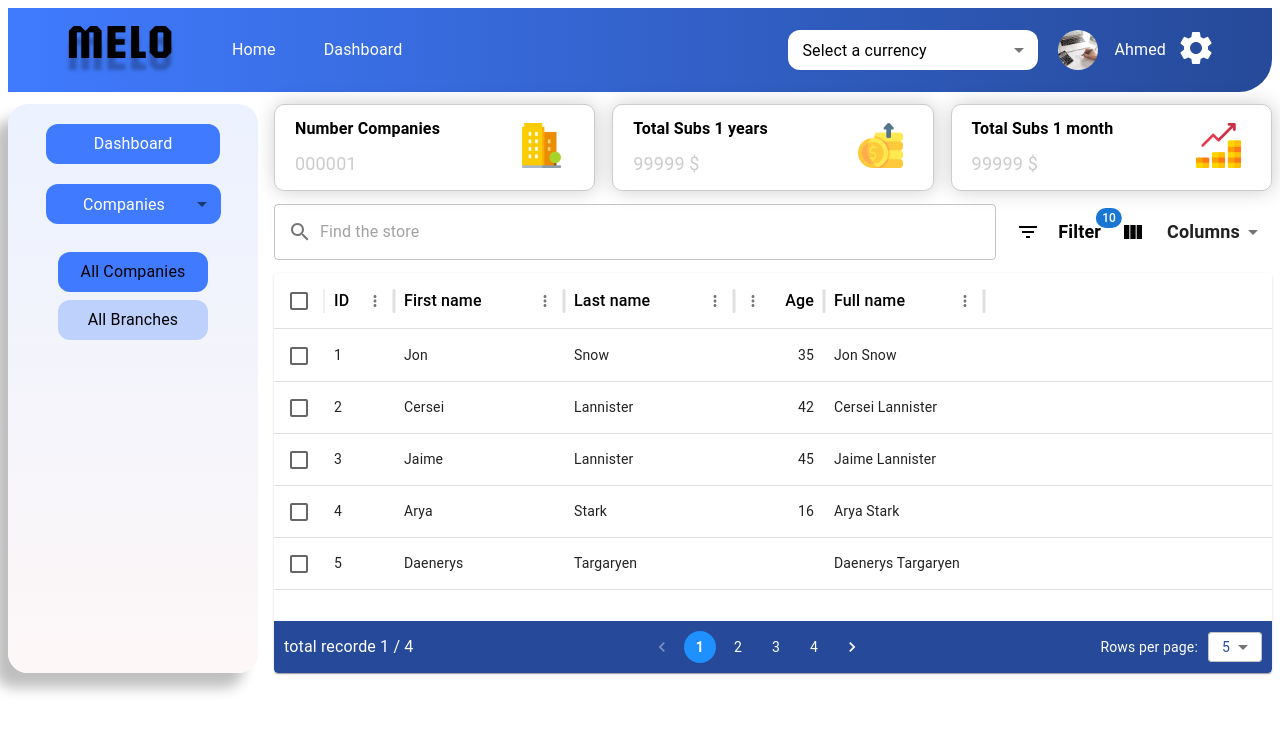
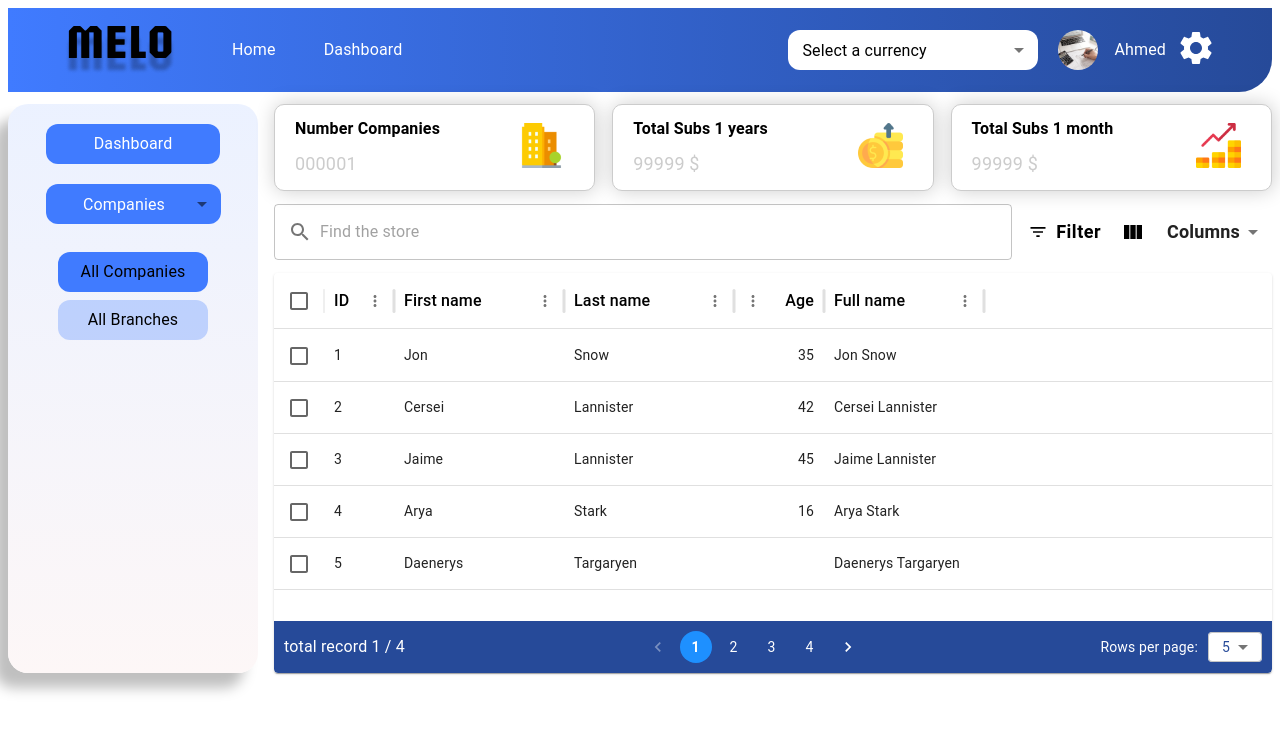
Before and after one commit to ahmedpolat2002/Dashboard-Task, a Next.js app: page /dashboard in a window 1280 px wide. Shown: the top 732 px of the page. Built offline with nearby package versions, Linux system fonts and the light colour scheme.

Commit message:
Connect Search Component with Table and Pagination end

```diff
--- /dev/null
+++ b/app/_components/Columns.tsx
@@ -0,0 +1,134 @@
+import React, { useState } from "react";
+import ColumnSelectIcon from "@mui/icons-material/ViewColumn";
+import {
+  MenuItem,
+  Select,
+  InputAdornment,
+  Stack,
+  Popover,
+  TextField,
+  Checkbox,
+  List,
+  ListItem,
+  ListItemText,
+  FormControlLabel,
+} from "@mui/material";
+
+const options = [
+  { id: 1, label: "ID" },
+  { id: 2, label: "Column 2" },
+  { id: 3, label: "Column 3" },
+  { id: 4, label: "Column 4" },
+];
+
+export default function Columns() {
+  const [anchorEl, setAnchorEl] = useState<null | HTMLElement>(null);
+  const [checkedOptions, setCheckedOptions] = useState<number[]>([]);
+  const [searchTerm, setSearchTerm] = useState("");
+
+  const handleOpen = (event: React.SyntheticEvent<Element, Event>) => {
+    setAnchorEl(event.currentTarget as HTMLElement);
+  };
+
+  const handleClose = () => {
+    setAnchorEl(null);
+  };
+
+  const isOpen = Boolean(anchorEl);
+
+  const filteredOptions = options.filter((option) =>
+    option.label.toLowerCase().includes(searchTerm.toLowerCase())
+  );
+
+  const handleCheck = (id: number) => {
+    setCheckedOptions((prev) =>
+      prev.includes(id) ? prev.filter((item) => item !== id) : [...prev, id]
+    );
+  };
+
+  return (
+    <Stack
+      direction="row"
+      sx={{
+        display: "flex",
+        alignItems: "center",
+      }}
+      spacing={1}
+    >
+      <InputAdornment position="start" sx={{ color: "black" }}>
+        <ColumnSelectIcon />
+      </InputAdornment>
+      <Select
+        onOpen={handleOpen}
+        open={false}
+        value={"columns"}
+        sx={{
+          "& fieldset": {
+            border: "none",
+          },
+          fontWeight: "bold",
+          fontSize: "18px",
+          width: "fit-content",
+        }}
+      >
+        <MenuItem value={"columns"}>Columns</MenuItem>
+      </Select>
+
+      <Popover
+        open={isOpen}
+        anchorEl={anchorEl}
+        onClose={handleClose}
+        anchorOrigin={{
+          vertical: "bottom",
+          horizontal: "left",
+        }}
+      >
+        <Stack
+          spacing={2}
+          sx={{
+            padding: "16px",
+            width: "300px",
+          }}
+        >
+          <TextField
+            placeholder="Search columns..."
+            value={searchTerm}
+            onChange={(e) => setSearchTerm(e.target.value)}
+            variant="outlined"
+            size="small"
+          />
+
+          <List>
+            {filteredOptions.map((option) => (
+              <ListItem key={option.id}>
+                <FormControlLabel
+                  style={{
+                    backgroundColor: "#008CFF",
+                    borderRadius: "5px",
+                    padding: "5px 10px",
+                    width: "100%",
+                    display: "flex",
+                    justifyContent: "space-between",
+                    flexDirection: "row-reverse",
+                  }}
+                  label={
+                    <ListItemText
+                      style={{ fontWeight: "bold", color: "white" }}
+                      primary={option.label}
+                    />
+                  }
+                  control={
+                    <Checkbox
+                      checked={checkedOptions.includes(option.id)}
+                      onChange={() => handleCheck(option.id)}
+                    />
+                  }
+                />
+              </ListItem>
+            ))}
+          </List>
+        </Stack>
+      </Popover>
+    </Stack>
+  );
+}
--- /dev/null
+++ b/app/_components/ContentPage.tsx
@@ -0,0 +1,65 @@
+"use client";
+
+import { Box } from "@mui/material";
+import TotalBox from "../_components/TotalBox";
+import Search from "../_components/Search";
+import Filter from "../_components/Filter";
+import Table from "../_components/Table";
+import Columns from "./Columns";
+import { useState } from "react";
+
+export default function ContentPage() {
+  const [searchText, setSearchText] = useState("");
+
+  return (
+    <Box style={{ display: "flex", flexDirection: "column" }}>
+      <Box
+        style={{
+          display: "flex",
+          flexDirection: "row",
+          justifyContent: "space-between",
+          alignItems: "center",
+        }}
+      >
+        <TotalBox
+          title="Number Companies"
+          value={"000001"}
+          image="/Flat.png"
+          type={"number"}
+        />
+        <TotalBox
+          title="Total Subs 1 years"
+          value={"99999"}
+          image="/Earnings.png"
+        />
+        <TotalBox
+          title="Total Subs 1 month"
+          value={"99999"}
+          image="/Earnings(1).png"
+        />
+      </Box>
+
+      <Box
+        style={{
+          display: "flex",
+          flexDirection: "row",
+          justifyContent: "space-between",
+          alignItems: "center",
+          marginTop: "12px",
+          gap: "12px",
+        }}
+      >
+        <Search
+          onSearch={setSearchText}
+          style={{ flex: 1 }}
+          placeholder="Find the store"
+        />
+        <Filter />
+        <Columns />
+      </Box>
+      <Box style={{ marginTop: "12px" }}>
+        <Table searchText={searchText} />
+      </Box>
+    </Box>
+  );
+}
--- a/app/_components/Filter.tsx
+++ b/app/_components/Filter.tsx
@@ -1,19 +1,20 @@
-"use client";
+import React, { useState } from "react";
+import FilterListIcon from "@mui/icons-material/FilterList";
 import {
-  Badge,
+  Button,
+  Popover,
+  TextField,
+  Select,
+  MenuItem,
+  Stack,
+  Typography,
   Box,
-  IconButton,
-  Menu,
-  MenuItem,
-  Typography,
 } from "@mui/material";
-import FilterListIcon from "@mui/icons-material/FilterList";
-import { useState } from "react";
 
-export default function Filter() {
+export default function FilterComponent() {
   const [anchorEl, setAnchorEl] = useState<null | HTMLElement>(null);
 
-  const handleClick = (event: React.MouseEvent<HTMLElement>) => {
+  const handleOpen = (event: React.MouseEvent<HTMLElement>) => {
     setAnchorEl(event.currentTarget);
   };
 
@@ -21,35 +22,82 @@ export default function Filter() {
     setAnchorEl(null);
   };
 
+  const isOpen = Boolean(anchorEl);
+
   return (
-    <div>
-      <Box
-        style={{
-          display: "flex",
-          alignItems: "center",
-          justifyContent: "center",
-          gap: 10,
+    <Stack direction="row" alignItems="center" spacing={2}>
+      <Button
+        onClick={handleOpen}
+        startIcon={<FilterListIcon />}
+        sx={{
+          color: "black",
+          fontWeight: "bold",
+          fontSize: "18px",
+          textTransform: "capitalize",
         }}
       >
-        <IconButton onClick={handleClick}>
-          <FilterListIcon
-            sx={{
-              color: "black",
-            }}
-          />
-        </IconButton>
-        <Badge badgeContent={10} color="primary">
-          <Typography
-            style={{ fontWeight: "bold", fontSize: "18px", marginRight: "8px" }}
-          >
+        filter
+      </Button>
+
+      <Popover
+        open={isOpen}
+        anchorEl={anchorEl}
+        onClose={handleClose}
+        anchorOrigin={{
+          vertical: "bottom",
+          horizontal: "left",
+        }}
+      >
+        <Box sx={{ padding: "16px", width: "400px" }}>
+          <Typography variant="h6" gutterBottom>
             Filter
           </Typography>
-        </Badge>
-      </Box>
-      <Menu anchorEl={anchorEl} open={Boolean(anchorEl)} onClose={handleClose}>
-        <MenuItem onClick={handleClose}>Option 1</MenuItem>
-        <MenuItem onClick={handleClose}>Option 2</MenuItem>
-      </Menu>
-    </div>
+
+          <Stack
+            direction="row"
+            spacing={2}
+            sx={{
+              marginBottom: "16px",
+            }}
+          >
+            <TextField
+              label="Input 1"
+              variant="outlined"
+              size="small"
+              fullWidth
+            />
+            <Select
+              defaultValue=""
+              size="small"
+              fullWidth
+              sx={{
+                "& fieldset": {
+                  borderRadius: "4px",
+                },
+              }}
+            >
+              <MenuItem value="">Select</MenuItem>
+              <MenuItem value="option1">Option 1</MenuItem>
+              <MenuItem value="option2">Option 2</MenuItem>
+            </Select>
+            <TextField
+              label="Input 2"
+              variant="outlined"
+              size="small"
+              fullWidth
+            />
+          </Stack>
+
+          <Button
+            variant="contained"
+            color="primary"
+            fullWidth
+            onClick={handleClose}
+          >
+            Apply Filter
+          </Button>
+        </Box>
+      </Popover>
+    </Stack>
   );
 }
--- a/app/_components/Table.tsx
+++ b/app/_components/Table.tsx
@@ -6,7 +6,7 @@ import Paper from "@mui/material/Paper";
 import { MenuItem, Pagination, Select, Stack, Typography } from "@mui/material";
 import { SelectChangeEvent } from "@mui/material/Select";
 
-// البيانات:
+// Data:
 const rows = [
   { id: 1, lastName: "Snow", firstName: "Jon", age: 35 },
   { id: 2, lastName: "Lannister", firstName: "Cersei", age: 42 },
@@ -30,7 +30,6 @@ const rows = [
   { id: 20, lastName: "Ahmed", firstName: "Bolad", age: 23 },
 ];
 
-// تعريف الأعمدة:
 const columns: GridColDef[] = [
   { field: "id", headerName: "ID", width: 70 },
   { field: "firstName", headerName: "First name", width: 170 },
@@ -51,52 +50,60 @@ const columns: GridColDef[] = [
     // valueGetter: (params: {
     //   row: { firstName?: string; lastName?: string };
     // }) => {
-    //   // التحقق من وجود params.row
-    //   if (!params || !params.row) return "Unknown"; // قيمة افتراضية إذا كان الصف غير موجود
+    //   if (!params || !params.row) return "Unknown";
     //   const { firstName, lastName } = params.row;
     //   return ${firstName || ""} ${lastName || ""};
     // },
   },
 ];
 
-export default function DataTable() {
-  const [page, setPage] = React.useState(1); // الصفحة الحالية
-  const [pageSize, setPageSize] = React.useState(5); // عدد العناصر في الصفحة
+interface TableProps {
+  searchText: string;
+}
 
-  // دالة التغيير عند الت��قل بين الصفحات
+export default function DataTable({ searchText }: TableProps) {
+  const [page, setPage] = React.useState(1);
+  const [pageSize, setPageSize] = React.useState(5);
+
   const handleChange = (event: React.ChangeEvent<unknown>, value: number) => {
     setPage(value);
   };
 
-  // دالة لتغيير عدد العناصر في الصفحة
   const handlePageSizeChange = (event: SelectChangeEvent<number>) => {
-    setPageSize(Number(event.target.value)); // تحديث pageSize
-    setPage(1); // إعادة الصفحة إلى الأولى عند تغيير الحجم
+    setPageSize(Number(event.target.value));
+    setPage(1);
   };
 
-  // حساب عدد الصفحات
+  const filteredRows = rows.filter((row) =>
+    `${row.firstName || ""} ${row.lastName || ""}`
+      .toLowerCase()
+      .includes(searchText.toLowerCase())
+  );
+
   const count = Math.ceil(rows.length / pageSize);
 
-  // تقسيم البيانات بناءً على الصفحة الحالية
-  const displayedRows = rows.slice((page - 1) * pageSize, page * pageSize);
+  const displayedRows = filteredRows.slice(
+    (page - 1) * pageSize,
+    page * pageSize
+  );
 
   return (
     <Paper sx={{ height: 400, overflow: "hidden" }}>
       <DataGrid
-        rows={displayedRows} // البيانات المعروضة فقط للصفحة الحالية
+        rows={displayedRows}
         columns={columns}
         checkboxSelection
         pageSizeOptions={[pageSize]}
         sx={{
           border: 0,
           "& .MuiDataGrid-columnHeaders": {
-            color: "black", // لون النص
-            fontSize: "16px", // حجم الخط
-            backgroundColor: "#264A99 !important", // لون الخلفية مع أولوية
+            color: "black",
+            fontSize: "16px",
+            backgroundColor: "#264A99 !important",
           },
           "& .MuiDataGrid-footerContainer": {
-            backgroundColor: "#264A99", // لون الفوتر
-            color: "white", // لون النص
+            backgroundColor: "#264A99",
+            color: "white",
           },
         }}
         slots={{
@@ -113,7 +120,7 @@ export default function DataTable() {
               }}
             >
               <Typography variant="body1" color="inherit">
-                total recorde {page} / {count}
+                total record {page} / {count}
               </Typography>
               <Stack spacing={2}>
                 <Pagination
@@ -122,20 +129,19 @@ export default function DataTable() {
                   onChange={handleChange}
                   sx={{
                     "& .MuiPaginationItem-root": {
-                      color: "white", // لون الأرقام
+                      color: "white",
                     },
                     "& .MuiPaginationItem-root.Mui-selected": {
-                      backgroundColor: "#1E90FF", // لون خلفية للصفحة النشطة
-                      color: "white", // لون النص للصفحة النشطة
-                      fontWeight: "bold", // جعل النص عريضًا
+                      backgroundColor: "#1E90FF",
+                      color: "white",
+                      fontWeight: "bold",
                     },
                     "& .MuiPaginationItem-root:hover": {
-                      backgroundColor: "#1E90FF", // لون الخلفية عند التمرير
+                      backgroundColor: "#1E90FF",
                     },
                   }}
                 />
               </Stack>
-              {/* التحكم في عدد العناصر المعروضة */}
               <div style={{ display: "flex", alignItems: "center" }}>
                 <Typography variant="body2" style={{ marginRight: "10px" }}>
                   Rows per page:
@@ -144,8 +150,8 @@ export default function DataTable() {
                   value={pageSize}
                   onChange={handlePageSizeChange}
                   sx={{
-                    backgroundColor: "white", // لون الخلفية
-                    color: "#264A99", // لون النص
+                    backgroundColor: "white",
+                    color: "#264A99",
                     height: "30px",
                     fontSize: "14px",
                   }}
--- a/app/_components/TotalBox.tsx
+++ b/app/_components/TotalBox.tsx
@@ -5,13 +5,11 @@ export default function TotalBox({
   value,
   image,
   type,
-}: // children,
-{
+}: {
   title: string;
   value: string;
   image: string;
   type?: string;
-  // children: React.ReactNode;
 }) {
   return (
     <Box
--- a/app/dashboard/page.tsx
+++ b/app/dashboard/page.tsx
@@ -1,92 +1,15 @@
-"use client";
-import { Box, MenuItem, Select, InputAdornment, Stack } from "@mui/material";
 import SideBar from "@/app/_components/SideBar";
-import TotalBox from "../_components/TotalBox";
-import Search from "../_components/Search";
-import Filter from "../_components/Filter";
-import Table from "../_components/Table";
-import { useState } from "react";
-import ColumnSelectIcon from "@mui/icons-material/ViewColumn";
+import { Box } from "@mui/material";
+import ContentPage from "../_components/ContentPage";
 
 export default function Page() {
-  const [numCol, setNumCol] = useState("columns");
-
   return (
     <Box
       display="grid"
       sx={{ gridTemplateColumns: "250px 1fr", gap: 2, marginTop: "12px" }}
     >
       <SideBar />
-      <Box style={{ display: "flex", flexDirection: "column" }}>
-        <Box
-          style={{
-            display: "flex",
-            flexDirection: "row",
-            justifyContent: "space-between",
-            alignItems: "center",
-          }}
-        >
-          <TotalBox
-            title="Number Companies"
-            value={"000001"}
-            image="/Flat.png"
-            type={"number"}
-          />
-          <TotalBox
-            title="Total Subs 1 years"
-            value={"99999"}
-            image="/Earnings.png"
-          />
-          <TotalBox
-            title="Total Subs 1 month"
-            value={"99999"}
-            image="/Earnings(1).png"
-          />
-        </Box>
-
-        <Box
-          style={{
-            display: "flex",
-            flexDirection: "row",
-            justifyContent: "space-between",
-            alignItems: "center",
-            marginTop: "12px",
-            gap: "12px",
-          }}
-        >
-          <Search style={{ flex: 1 }} placeholder="Find the store" />
-          <Filter />
-          <Stack
-            direction="row"
-            sx={{
-              display: "flex",
-              alignItems: "center",
-            }}
-            spacing={1}
-          >
-            <InputAdornment position="start" sx={{ color: "black" }}>
-              <ColumnSelectIcon />
-            </InputAdornment>
-            <Select
-              value={numCol}
-              onChange={(e) => setNumCol(e.target.value)}
-              sx={{
-                "& fieldset": {
-                  border: "none", // إزالة الإطار
-                },
-                fontWeight: "bold",
-                fontSize: "18px",
-                width: "fit-content",
-              }}
-            >
-              <MenuItem value={"columns"}>Columns</MenuItem>
-            </Select>
-          </Stack>
-        </Box>
-        <Box style={{ marginTop: "12px" }}>
-          <Table />
-        </Box>
-      </Box>
+      <ContentPage />
     </Box>
   );
 }
```
Also changed, not shown: app/_components/Search.tsx (+6 -5 lines).
